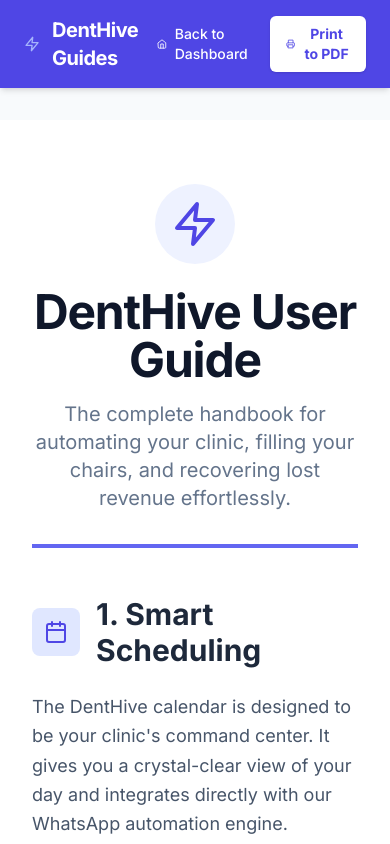
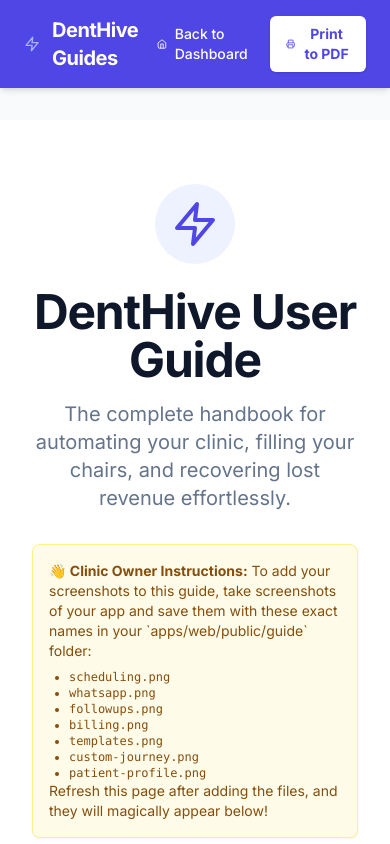
Before and after one commit to 360nishith/DentHive, a Next.js app in the folder apps/web/: page /guide in a window 390 px wide. Shown: the top 844 px of the page. Built offline with nearby package versions, Linux system fonts and the light colour scheme.

Commit message:
feat(ui): add guide button to dashboard topbar and refine guide text

```diff
--- a/apps/web/app/guide/page.tsx
+++ b/apps/web/app/guide/page.tsx
@@ -28,15 +28,29 @@
       </div>
 
       <main className="max-w-4xl mx-auto p-8 print:p-0 bg-white shadow-sm my-8 print:my-0 print:shadow-none print:w-full">
-
+        {/* Title Page / Header */}
         <div className="border-b-4 border-indigo-500 pb-8 mb-12 text-center pt-8">
           <div className="inline-flex items-center justify-center p-4 bg-indigo-50 rounded-full mb-6">
             <Zap className="w-12 h-12 text-indigo-600" />
           </div>
           <h1 className="text-5xl font-extrabold text-slate-900 mb-4 tracking-tight">DentHive User Guide</h1>
-          <p className="text-xl text-slate-500 max-w-2xl mx-auto">
+          <p className="text-xl text-slate-500 max-w-2xl mx-auto mb-8">
             The complete handbook for automating your clinic, filling your chairs, and recovering lost revenue effortlessly.
           </p>
+
+          <div className="bg-yellow-50 border border-yellow-200 text-yellow-800 p-4 rounded-lg text-left text-sm max-w-2xl mx-auto print:hidden shadow-sm">
+            <strong>👋 Clinic Owner Instructions:</strong> To add your screenshots to this guide, take screenshots of your app and save them with these exact names in your `apps/web/public/guide` folder:
+            <ul className="list-disc pl-5 mt-2 font-mono text-xs">
+              <li>scheduling.png</li>
+              <li>whatsapp.png</li>
+              <li>followups.png</li>
+              <li>billing.png</li>
+              <li>templates.png</li>
+              <li>custom-journey.png</li>
+              <li>patient-profile.png</li>
+            </ul>
+            Refresh this page after adding the files, and they will magically appear below!
+          </div>
         </div>
 
         <section className="mb-16 print:break-inside-avoid">
@@ -153,7 +167,7 @@
               <h3 className="font-bold text-slate-800 mb-2 flex items-center gap-2">
                 <CheckCircle className="w-4 h-4 text-emerald-500" /> Automated Tracking
               </h3>
-              <p className="text-slate-600 text-sm">Once the patient completes the payment on their phone, your dashboard updates automatically to show the invoice as Paid.</p>
+              <p className="text-slate-600 text-sm">Once the patient completes the payment on their phone, your Revenue Recovery dashboard updates automatically to show the payment was successful.</p>
             </div>
           </div>
         </section>
--- a/apps/web/components/layout/Topbar.tsx
+++ b/apps/web/components/layout/Topbar.tsx
@@ -1,7 +1,7 @@
 'use client';
 
 import React, { useEffect, useState } from 'react';
-import { Bell, CheckCircle2, HelpCircle, Activity, Users, Calendar, IndianRupee, Settings, Menu, X, LogOut } from 'lucide-react';
+import { Bell, CheckCircle2, HelpCircle, Activity, Users, Calendar, IndianRupee, Settings, Menu, X, LogOut, BookOpen } from 'lucide-react';
 import { supabase } from '../../lib/supabase';
 import api from '../../lib/axios';
 import { useRouter, usePathname } from 'next/navigation';
@@ -145,6 +145,15 @@
               <span className="absolute top-1.5 right-1.5 block h-2 w-2 rounded-full bg-red-500 ring-2 ring-white" />
             )}
             <Bell className="h-5 w-5" />
+          </button>
+
+          <button
+            onClick={() => router.push('/guide')}
+            className="flex items-center gap-2 px-3 py-1.5 text-sm font-medium text-indigo-600 bg-indigo-50 hover:bg-indigo-100 rounded-full transition-colors mr-1"
+            title="User Guide"
+          >
+            <BookOpen className="h-4 w-4" />
+            <span className="hidden sm:inline">Guide</span>
           </button>
 
           <button
```
